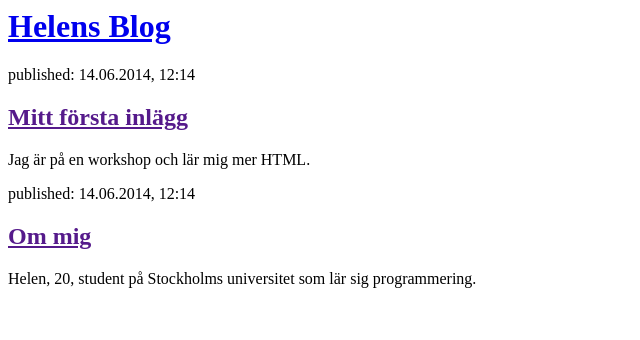
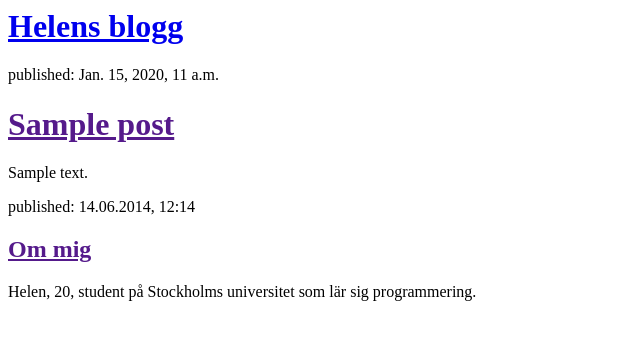
Before and after one commit to helenengberg/my-first-blog, a Django app: template blog/templates/blog/post_list.html in a window 1280 px wide. Shown: the top 340 px of the page, without its empty margins (0-640 px from the left). Run offline with Django 3.2, Linux system fonts and the light colour scheme; the template is opened without the code that fills it: values that come from a table or form of the project are taken from there, others are empty; tables that the repository leaves empty hold one stand-in row (values such as "Sample post").

Commit message:
Modified templates to display posts from database.

```diff
--- a/blog/templates/blog/post_list.html
+++ b/blog/templates/blog/post_list.html
@@ -3,15 +3,17 @@
         <title>Helens blogg</title>
     </head>
     <body>
-        <div>
-            <h1><a href="/">Helens Blog</a></h1>
-        </div>
+    	<div>
+    <h1><a href="/">Helens blogg</a></h1>
+</div>
 
-        <div>
-            <p>published: 14.06.2014, 12:14</p>
-            <h2><a href="">Mitt första inlägg</a></h2>
-            <p>Jag är på en workshop och lär mig mer HTML.</p>
-        </div>
+{% for post in posts %}
+    <div>
+        <p>published: {{ post.published_date }}</p>
+        <h1><a href="">{{ post.title }}</a></h1>
+        <p>{{ post.text|linebreaksbr }}</p>
+    </div>
+{% endfor %}
 
         <div>
             <p>published: 14.06.2014, 12:14</p>
```
Also changed, not shown: blog/views.py (+8 -1 lines).
